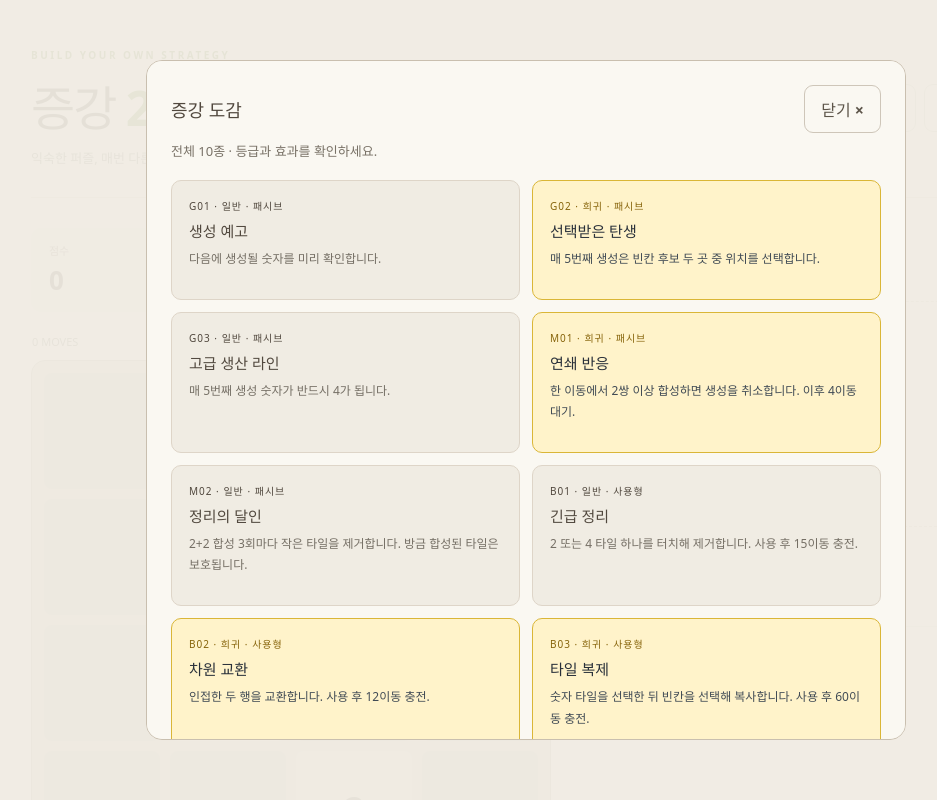
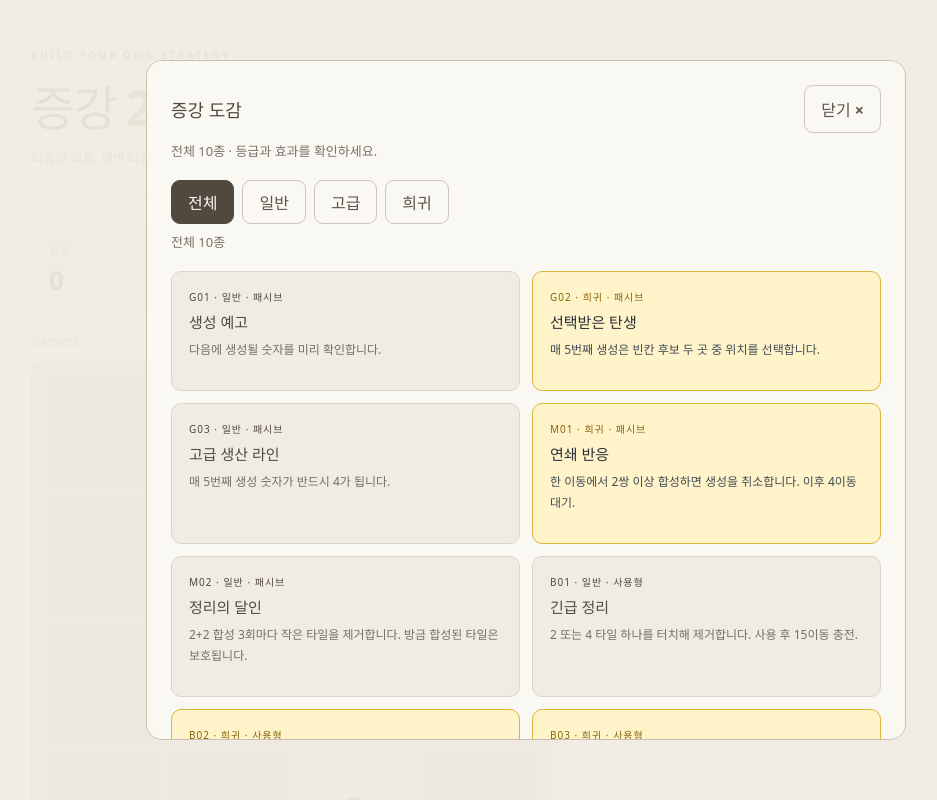
Before and after one commit to jackcmh1/Agument-2048, a React (Vite) app: page / in a window 1280 px wide. Both pictures are taken after a click on the button "증강 도감". Shown: the top 800 px of the page, without its empty margins (114-1051 px from the left). Built offline with nearby package versions, Linux system fonts and the light colour scheme.

Commit message:
Filter augment codex by rarity

```diff
--- a/src/main.tsx
+++ b/src/main.tsx
@@ -22,6 +22,7 @@ import {
   type Direction,
   type State,
   type Id,
+  type Rarity,
 } from "./engine";
 import "./style.css";
 import { AugmentHelp } from "./AugmentHelp";
@@ -40,6 +41,10 @@ function load(): State {
 }
 function App() {
   const codexRef = useRef<HTMLDialogElement>(null);
+  const [codexRarity, setCodexRarity] = useState<Rarity | "all">("all");
+  const codexIds = (Object.keys(cards) as Id[]).filter(
+    (id) => codexRarity === "all" || cards[id].rarity === codexRarity,
+  );
   const [s, rawDispatch] = useReducer(
     (s: State, a: Action | { type: "reset"; seed?: number }) =>
       a.type === "reset" ? session.newGame(a.seed) : applyAction(s, a),
@@ -599,8 +604,23 @@ function App() {
           </button>
         </div>
         <p className="muted">전체 {Object.keys(cards).length}종 · 등급과 효과를 확인하세요.</p>
+        <div className="codex-filters" role="group" aria-label="증강 등급 필터">
+          {(["all", ...Object.keys(rarities)] as (Rarity | "all")[]).map((rarity) => (
+            <button
+              key={rarity}
+              className="secondary"
+              aria-pressed={codexRarity === rarity}
+              onClick={() => setCodexRarity(rarity)}
+            >
+              {rarity === "all" ? "전체" : rarities[rarity].label}
+            </button>
+          ))}
+        </div>
+        <p className="muted" role="status">
+          {codexRarity === "all" ? "전체" : rarities[codexRarity].label} {codexIds.length}종
+        </p>
         <div className="codex-grid">
-          {(Object.keys(cards) as Id[]).map((id) => (
+          {codexIds.map((id) => (
             <article className="owned" key={id} data-rarity={cards[id].rarity}>
               <div className="card-label">
                 {id} · {rarities[cards[id].rarity].label} · {isActive(id) ? "사용형" : "패시브"}
@@ -610,6 +630,7 @@ function App() {
             </article>
           ))}
         </div>
+        {!codexIds.length && <p className="muted">해당 등급의 증강이 없습니다.</p>}
       </dialog>
       {s.phase === "draft" && !motion.length && (
         <div className="overlay">
--- a/src/style.css
+++ b/src/style.css
@@ -329,6 +329,21 @@ small {
   margin-top: 20px;
 }
 .codex-grid .owned { margin: 0; }
+.codex-filters {
+  display: flex;
+  flex-wrap: wrap;
+  gap: 8px;
+  margin-top: 16px;
+}
+.codex-filters button {
+  min-height: 44px;
+  padding: 8px 16px;
+}
+.codex-filters button[aria-pressed="true"] {
+  background: var(--text);
+  color: var(--page);
+  border-color: var(--text);
+}
 details {
   font-size: 12px;
   color: var(--caption);
```
